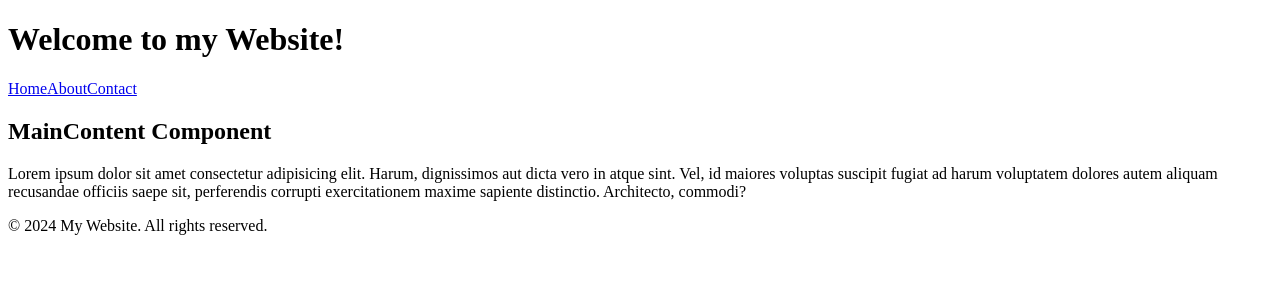
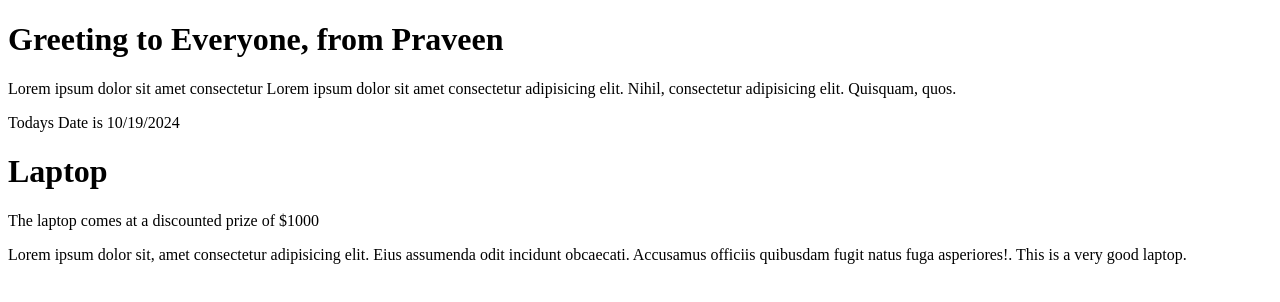
Before and after one commit to praveenlodhiofficial/learning-react, a React (Vite) app: page / in a window 1280 px wide. Shown: the top 302 px of the page. Built offline with nearby package versions, Linux system fonts and the light colour scheme.

Commit message:
Learn about objects & expression in React

```diff
--- a/src/App.jsx
+++ b/src/App.jsx
@@ -1,14 +1,12 @@
 import React from 'react'
-import Header from './components/Header'
-import MainContent from './components/MainContent'
-import Footer from './components/Footer'
+import Greeting from './components/Greeting'
+import ProductInfo from './components/ProductInfo'
 
 const App = () => {
   return (
     <>
-    <Header/>
-    <MainContent/>
-    <Footer/>
+    <Greeting/>
+    <ProductInfo/>
     </>
   )
 }
--- /dev/null
+++ b/src/components/Greeting.jsx
@@ -0,0 +1,16 @@
+import React from 'react'
+
+const name = "Praveen"
+const date = new Date();
+
+const Greeting = () => {
+  return (
+    <div>
+        <h1>Greeting to Everyone, from {name}</h1>
+        <p>Lorem ipsum dolor sit amet consectetur Lorem ipsum dolor sit amet consectetur adipisicing elit. Nihil, consectetur adipisicing elit. Quisquam, quos.</p>
+        <p>Todays Date is {date.toLocaleDateString()}</p>
+    </div>
+  )
+}
+
+export default Greeting
--- /dev/null
+++ b/src/components/ProductInfo.jsx
@@ -0,0 +1,19 @@
+import React from 'react'
+
+const Product = {
+    name: "Laptop",
+    price: 1000,
+    description: "This is a very good laptop."
+}
+
+const ProductInfo = () => {
+  return (
+    <div>
+        <h1>{Product.name}</h1>
+        <p>The laptop comes at a discounted prize of ${Product.price} </p>
+        <p>Lorem ipsum dolor sit, amet consectetur adipisicing elit. Eius assumenda odit incidunt obcaecati. Accusamus officiis quibusdam fugit natus fuga asperiores!. {Product.description}</p>
+    </div>
+  )
+}
+
+export default ProductInfo
```
Also changed, not shown: 1 other file (tests, documents, lock files or other folders).
